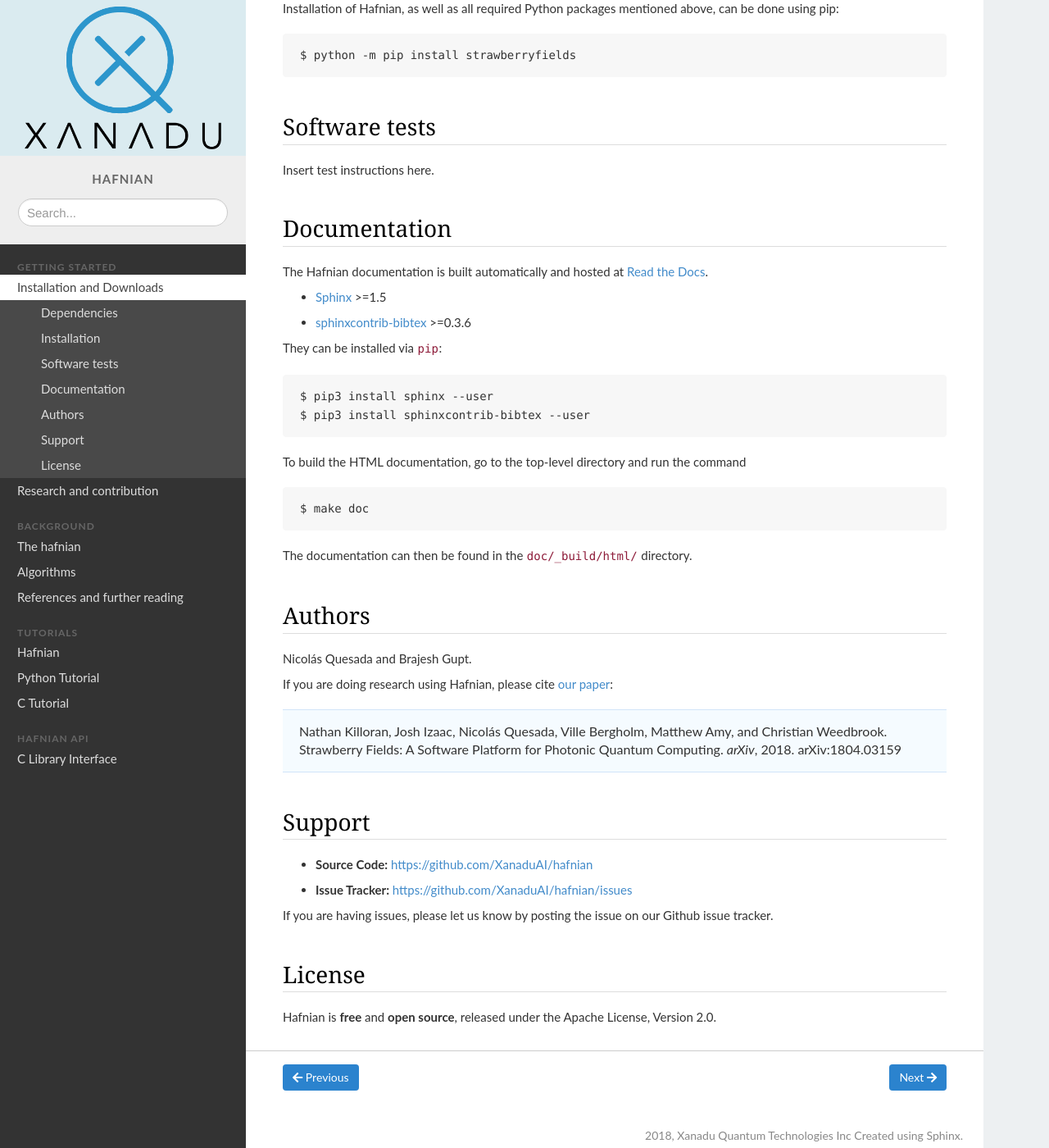
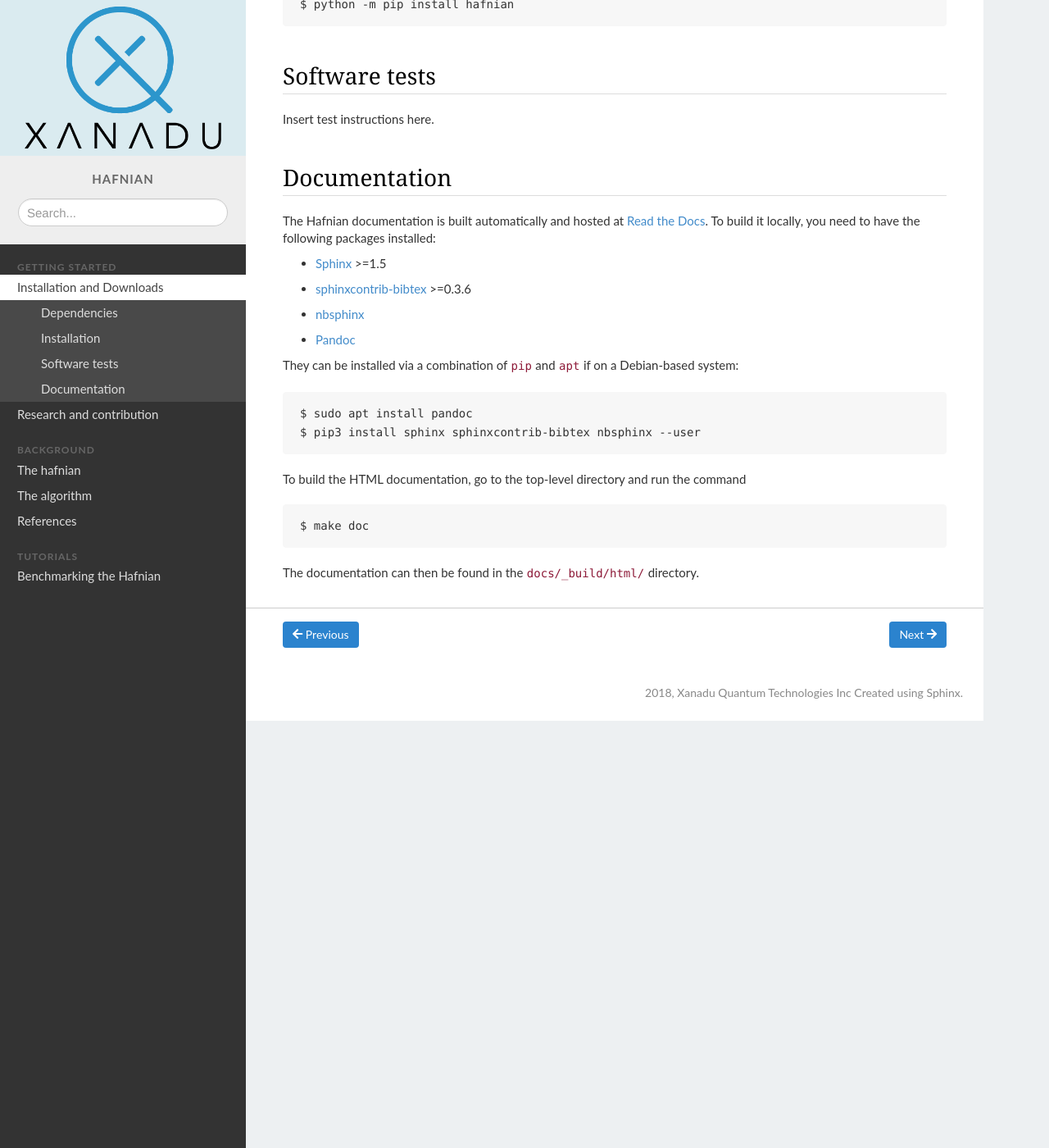
Before and after one commit to XanaduAI/thewalrus, a Sphinx documentation site: the page built from docs/installing.rst, in a window 1280 px wide and 1400 px high, scrolled down 800 px. Shown: the whole window at 82% size. Built offline with Sphinx 7.4.7, drawn with Linux system fonts in a browser that asks for light colours; nearby versions of some CDN libraries; some of the changed text lies outside the part shown.

Commit message:
fixed up docs

```diff
--- a/README.rst
+++ b/README.rst
@@ -1,18 +1,15 @@
 Hafnian
 ########
 
-Library for efficiently calculating the exact hafnian in polynomial time.
+The fastest exact hafnian library.
 
 Features
 ========
 
-* Super fast
+* Provides the fastest calculation of the hafnian and loop hafnian.
 
-* Easy to install
+* The algorithms in this library are what Ryser's formula is to the permanent.
 
-* Causes a collapse of the polynomial hierarchy to the third top-level
-
-* Potential solution to the P=NP problem - further testing needed
 
 Dependencies
 ============
@@ -42,7 +39,7 @@ Installation
 Installation of Hafnian, as well as all required Python packages mentioned above, can be done using pip:
 ::
 
-    $ python -m pip install strawberryfields
+    $ python -m pip install hafnian
 
 
 Software tests
@@ -54,23 +51,25 @@ Insert test instructions here.
 Documentation
 =============
 
-The Hafnian documentation is built automatically and hosted at `Read the Docs <https://hafnian.readthedocs.io>`_.
+The Hafnian documentation is built automatically and hosted at `Read the Docs <https://hafnian.readthedocs.io>`_. To build it locally, you need to have the following packages installed:
 
 * `Sphinx <http://sphinx-doc.org/>`_ >=1.5
 * `sphinxcontrib-bibtex <https://sphinxcontrib-bibtex.readthedocs.io/en/latest/>`_ >=0.3.6
+* `nbsphinx <https://github.com/spatialaudio/nbsphinx>`_
+* `Pandoc <https://pandoc.org/>`_
 
-They can be installed via ``pip``:
+They can be installed via a combination of ``pip`` and ``apt`` if on a Debian-based system:
 ::
 
-    $ pip3 install sphinx --user
-    $ pip3 install sphinxcontrib-bibtex --user
+    $ sudo apt install pandoc
+    $ pip3 install sphinx sphinxcontrib-bibtex nbsphinx --user
 
 To build the HTML documentation, go to the top-level directory and run the command
 ::
 
   $ make doc
 
-The documentation can then be found in the ``doc/_build/html/`` directory.
+The documentation can then be found in the ``docs/_build/html/`` directory.
 
 Authors
 =======
--- a/docs/algorithms.rst
+++ b/docs/algorithms.rst
@@ -6,12 +6,15 @@
 
 .. _algorithms:
 
-Algorithms
-===========
+The algorithm
+==============
 
 .. sectionauthor:: Nicolas Quesada <nicolas@xanadu.ai>
 
-The exact calculation of the number of perfect matchings for general graphs has been investigated by several authors in recent years. An algorithm running in :math:`O(n^2 2^n)` time was given by Björklund and Husfeldt in Ref. :cite:`bjorklund2008exact`. In the same paper an algorithm running in :math:`O(1.733^n)` time was presented using fast matrix multiplication. Nederlof :cite:`nederlof2009fast` and Koivisto :cite:`koivisto2009partitioning` provided polynomial space algorithms running in :math:`O(1.942^n)` and :math:`O^*(\phi^n)` space respectively. In the last sentence :math:`\phi = (1+\sqrt{5})/2 \approx 1.618` is the Golden ratio and the notation :math:`O^*` is used to indicate that polylogarithmic corrections have been suppressed in the scaling.
+The exact calculation of the number of perfect matchings for general graphs has been investigated by several authors in recent years. An algorithm running in :math:`O(n^2 2^n)` time was given by Björklund and Husfeldt in Ref. :cite:`bjorklund2008exact`. In the same paper an algorithm running in :math:`O(1.733^n)` time was presented using fast matrix multiplication. Nederlof :cite:`nederlof2009fast` and Koivisto :cite:`koivisto2009partitioning` provided polynomial space algorithms running in :math:`O(1.942^n)` and :math:`O^*(\phi^n)` space respectively [*]_.
+
+Connection to the permanent
+---------------------------
 
 More recently Björklund :cite:`bjorklund2012counting` and later Cygan and Pilipczuk :cite:`cygan2015faster` provided :math:`O(\text{poly}(n) 2^{n/2})` time algorithms for the calculation of the hafnian. These two algorithms can also be used to count (up to polynomial corrections) the number of perfect matchings for bipartite graphs with the same exponential growth as Ryser's algorithm for the permanent :cite:`ryser1963combinatorial`. Equivalently, if one could construct an algorithm that calculates hafnians in time :math:`O(\alpha^{n/2})` with :math:`\alpha<2` one could calculate permanents faster than Ryser's algorithm (which is the fastest known algorithm to calculate the permanent :cite:`rempala2007symmetric`). This is because of the identity
 
@@ -29,5 +32,11 @@ which states that a bipartite graph with two parts having :math:`n/2` elements c
 Since the exact calculation of the permanent of 0-1 matrices is  in the \#P complete class
 :cite:`valiant1979complexity` the last identity shows that the hafnian of (at least) certain 0-1 block matrices is also in the \#P complete class.
 
+The hafnian library
+--------------------
 
-In this library we implement an algorithm that allows to count the perfect matchings of a graph with :math:`n` vertices in time :math:`O(n^3 2^{n/2})` for graphs with and without loops. This two algorithms are encapsulated in the hafnian and loophafnian function.
+In this library we implement an algorithm that allows to count the perfect matchings of a graph with :math:`n` vertices in time :math:`O(n^3 2^{n/2})` for graphs with and without loops. These two algorithms are encapsulated in the hafnian and loophafnian function.
+
+.. rubric:: Footnotes
+
+.. [*] Here, :math:`\phi = (1+\sqrt{5})/2 \approx 1.618` is the Golden ratio, and the notation :math:`O^*` is used to indicate that polylogarithmic corrections have been suppressed in the scaling.
--- a/docs/code/C.rst
+++ /dev/null
@@ -1,6 +0,0 @@
-C Library Interface
-===================
-
-TODO
-
-See: http://www.sphinx-doc.org/en/master/usage/restructuredtext/domains.html#the-c-domain
--- a/docs/index.rst
+++ b/docs/index.rst
@@ -4,21 +4,21 @@ Hafnian
 :Release: |release|
 :Date: |today|
 
-Fastest exact hafnian library/
+The fastest exact hafnian library.
 
 Features
 ========
 
-* Fastest calculation of the hafnian and loop hafnian
+* Provides the fastest calculation of the hafnian and loop hafnian.
 
-* The algorithms in this library are what  Ryser's formula is to the permanent.
+* The algorithms in this library are what Ryser's formula is to the permanent.
 
 Getting started
 ===============
 
 To get the Hafnian package installed and running on your system, begin at the :ref:`download and installation guide <installation>`. Then, familiarise yourself with some :ref:`background information on the Hafnian <hafnian>` and :ref:`the computational algorithm <algorithms>`.
 
-For getting started with using the Hafnian library in your own code, have a look at the :ref:`Python tutorial <python_tutorial>` and the  :ref:`C tutorial <C_tutorial>`.
+For getting started with using the Hafnian library in your own code, have a look at the `Python tutorial <hafnian_tutorial.ipynb>`_.
 
 Finally, detailed documentation on the code and API is provided.
 
@@ -59,8 +69,6 @@ The hafnian library is **free** and **open source**, released under the Apache L
    :hidden:
 
    hafnian_tutorial.ipynb
-   tutorials/python_tutorial
-   tutorials/C_tutorial
 
 .. toctree::
    :maxdepth: 2
@@ -68,7 +76,6 @@ The hafnian library is **free** and **open source**, released under the Apache L
    :hidden:
 
    code/python
-   code/C
 
 Indices and tables
 ==================
--- a/docs/installing.rst
+++ b/docs/installing.rst
@@ -5,3 +5,4 @@ Installation and Downloads
 
 .. include:: ../README.rst
    :start-line: 7
+   :end-line: 73
--- a/docs/references.rst
+++ b/docs/references.rst
@@ -1,20 +1,5 @@
-References and further reading
-===============================
-
-Further reading
----------------
-
-For more details and further information on the hafnian and its computation, please see the following:
-
-(Coming soon.)
-
-.. bibliography:: references.bib
-	:style: unsrt
-	:labelprefix: FR
-	:filter: key % "FR-"
-
 References
-----------
+==========
 
 .. bibliography:: references.bib
 	:cited:
--- a/docs/tutorials/C_tutorial.rst
+++ /dev/null
@@ -1,6 +0,0 @@
-.. _C_tutorial:
-
-C Tutorial
-================
-
-TODO
--- a/docs/tutorials/python_tutorial.rst
+++ /dev/null
@@ -1,6 +0,0 @@
-.. _python_tutorial:
-
-Python Tutorial
-================
-
-TODO
--- a/hafnian/__init__.py
+++ b/hafnian/__init__.py
@@ -74,7 +74,7 @@ def hafnian(l, tol=1e-12):
         np.float64: the hafnian of matrix l
     """
     if isinstance(l, np.ndarray):
-        matshape=l.shape
+        matshape = l.shape
         if matshape[0] != matshape[1]:
             raise ValueError("Input matrix must be square.")
 
@@ -87,8 +87,7 @@ def hafnian(l, tol=1e-12):
         if matshape[0] == 2:
             return l[0][1]
         if matshape[0] == 4:
-            return l[0][1]*l[2][3]+l[0][2]*l[1][3]+l[0][3]*l[1][2]
-
+            return l[0][1]*l[2][3] + l[0][2]*l[1][3] + l[0][3]*l[1][2]
 
         if l.dtype == np.float:
             return haf_real(l)
```
Also changed, not shown: other parts of docs/index.rst (+10 -0 lines), docs/hafnian_tutorial.ipynb, 2 other files.
